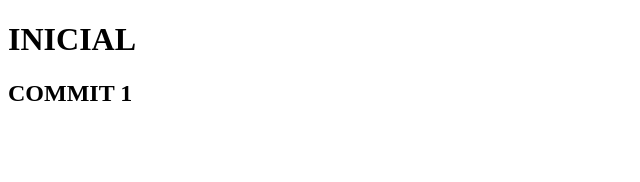
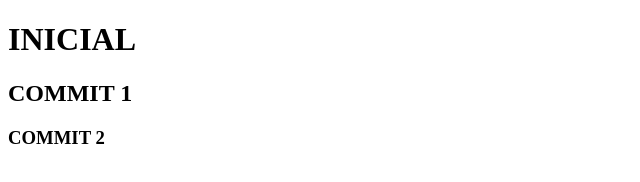
Before and after one commit to gabo8191/test-ssh, a plain HTML site: page index.html in a window 1280 px wide. Shown: the whole page, without its empty margins (0-640 px from the left). Drawn offline with Linux system fonts and the light colour scheme.

Commit message:
first commit

```diff
--- a/index.html
+++ b/index.html
@@ -8,5 +8,6 @@
 	<body>
 		<h1>INICIAL</h1>
 		<h2>COMMIT 1</h2>
+		<h3>COMMIT 2</h3>
 	</body>
 </html>
```
